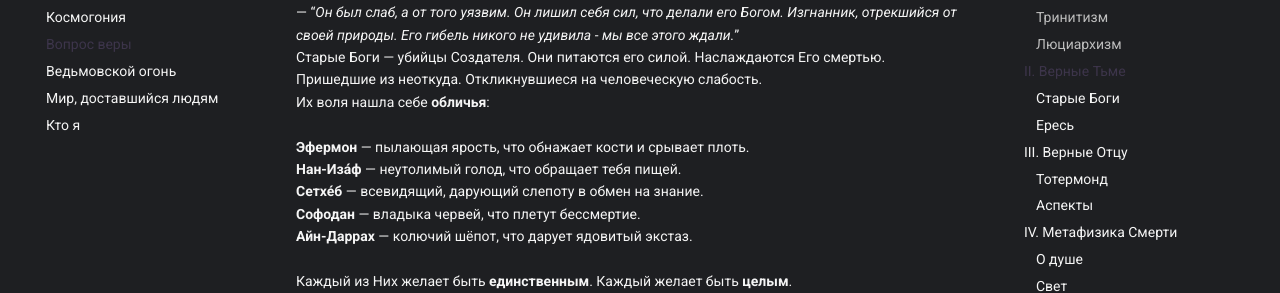
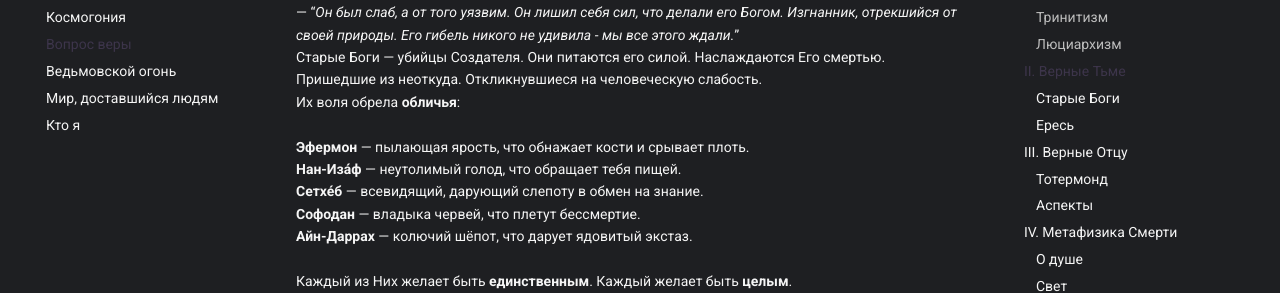
Before and after one commit to kiothesungod/hexenflame, an MkDocs documentation site: the page built from docs/start/about_faith.md, in a window 1280 px wide and 900 px high, scrolled down 920 px. Shown: the part 166-459 px from the top of the window. Built offline with MkDocs 1.6.1 and Material for MkDocs 9.7.7, drawn with Linux system fonts in a browser that asks for light colours; some web fonts are replaced.

Commit message:
Update about_faith.md

```diff
--- a/docs/start/about_faith.md
+++ b/docs/start/about_faith.md
@@ -34,7 +34,7 @@
 <br>
 Старые Боги — убийцы Создателя. Они питаются его силой. Наслаждаются Его смертью.<br>
 Пришедшие из неоткуда. Откликнувшиеся на человеческую слабость.<br>
-Их воля нашла себе **обличья**:<br>
+Их воля обрела **обличья**:<br>
 <br>
 **Эфермон** — пылающая ярость, что обнажает кости и срывает плоть.<br>
 **Нан-Иза́ф** — неутолимый голод, что обращает тебя пищей.<br>
```
